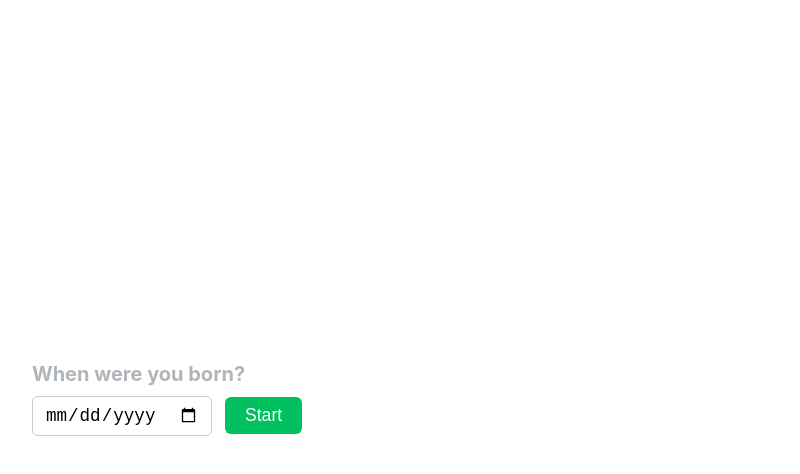
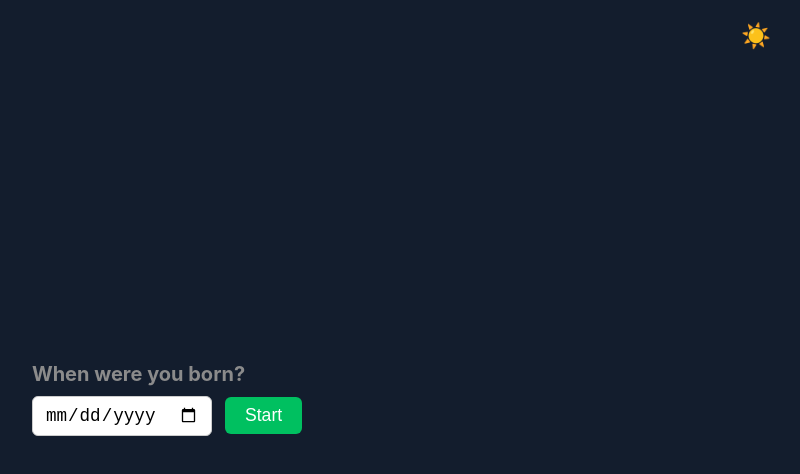
Before and after one commit to sk9hi/sk9hi.github.io, a plain HTML site: page age.html in a window 1280 px wide. Shown: the whole page, without its empty margins (473-1273 px from the left). Drawn offline with nearby package versions, Linux system fonts and the light colour scheme.

Commit message:
updated age timer

```diff
--- a/age.html
+++ b/age.html
@@ -5,22 +5,20 @@
     <title>Real-Time Age Timer</title>
     <meta name="viewport" content="width=device-width, initial-scale=1" />
 
-    <!-- page-only stylesheet -->
     <link rel="stylesheet" href="/assets/age.css" />
-
-    <!-- favicon (already in the repo root) -->
     <link rel="icon" type="image/png" sizes="32x32" href="/favicon.png" />
     <link rel="apple-touch-icon" href="/favicon.png" />
 
-    <!-- jQuery + timer logic -->
     <script src="https://code.jquery.com/jquery-3.6.4.min.js"></script>
     <script defer src="/assets/age.js"></script>
   </head>
   <body>
+    <!-- theme switcher -->
+    <button id="theme-btn" aria-label="Toggle light / dark mode"></button>
+
     <!-- birth-date prompt -->
     <form id="choose" style="display: none">
       <h1 class="age-label">When were you born?</h1>
-
       <footer>
         <input type="date" id="dob-input" required />
         <button id="submit">Start</button>
--- a/assets/age.css
+++ b/assets/age.css
@@ -1,4 +1,4 @@
-/* =====  RESET  ===== */
+/* =========  RESET  ========= */
 * {
   box-sizing: border-box;
   margin: 0;
@@ -9,20 +9,56 @@ body {
   height: 100%;
 }
 
-/* =====  LAYOUT  ===== */
+/* =========  COLOR THEME VARS  ========= */
+body {
+  /* ----- dark mode (default) ----- */
+  --bg: #131d2d;
+  --text: #f7f7f7;
+  --heading: #f7f7f7;
+  --label: #8b8b8b;
+  --accent: #00c060;
+}
+
+/* light-mode overrides */
+body.light {
+  --bg: #ffffff;
+  --text: #131d2d;
+  --heading: #131d2d;
+  --label: #b0b5b9;
+}
+
+/* =========  LAYOUT  ========= */
 body {
   display: flex;
   flex-direction: column;
   align-items: center;
   justify-content: center;
   font-family: "Inter", "Avenir", Helvetica, Arial, sans-serif;
-  background: #fff;
+  background: var(--bg);
+  color: var(--text);
   -webkit-font-smoothing: antialiased;
 }
 
-/* =====  AGE COMPONENT  ===== */
+/* =========  THEME TOGGLE  ========= */
+#theme-btn {
+  position: fixed;
+  top: 1rem;
+  right: 1rem;
+  background: none;
+  border: none;
+  font-size: 1.5rem;
+  line-height: 1;
+  cursor: pointer;
+  color: var(--text);
+  transition: opacity 0.2s;
+}
+#theme-btn:hover {
+  opacity: 0.8;
+}
+
+/* =========  AGE COMPONENT  ========= */
 .age-label {
-  color: #b0b5b9;
+  color: var(--label);
   font-size: 1.25rem;
   line-height: 1;
   margin-bottom: 0.25rem;
@@ -30,7 +66,7 @@ body {
 .count {
   font-size: 6rem;
   font-weight: 700;
-  color: #131d2d;
+  color: var(--heading);
   line-height: 1;
 }
 .count sup {
@@ -38,7 +74,7 @@ body {
   margin-left: 6px;
 }
 
-/* =====  FORM ELEMENTS  ===== */
+/* =========  FORM ELEMENTS  ========= */
 #choose footer {
   margin-top: 0.75rem;
 }
@@ -50,7 +86,7 @@ input[type="date"] {
   margin-right: 0.5rem;
 }
 button {
-  background: #00c060;
+  background: var(--accent);
   border: none;
   color: #fff;
   padding: 0.5rem 1.25rem;
--- a/assets/age.js
+++ b/assets/age.js
@@ -1,8 +1,7 @@
-/* Real-Time Age Timer
-   – simple, full-screen version                                   */
+/* Real-Time Age Timer with theme switcher */
 
 $(document).ready(function () {
-  /* ---------- helpers ---------- */
+  /* ----------  Age logic  ---------- */
   function saveDOB(d) {
     localStorage.setItem("dob", d.getTime());
   }
@@ -11,12 +10,11 @@ $(document).ready(function () {
     return ts ? new Date(parseInt(ts)) : null;
   }
   function splitAge(dob) {
-    const years = (Date.now() - dob) / 31_556_900_000; // avg ms in a year
+    const years = (Date.now() - dob) / 31_556_900_000; // average ms / year
     const [major, minor] = years.toFixed(9).split(".");
     return { major, minor };
   }
 
-  /* ---------- rendering ---------- */
   function startTimer() {
     const dob = loadDOB();
     $("#choose").hide();
@@ -27,13 +25,11 @@ $(document).ready(function () {
       $("#age").html(`${age.major}<sup>.${age.minor}</sup>`);
     }, 100);
   }
-
   function showPrompt() {
     $("#choose").show();
   }
 
-  /* ---------- events ---------- */
-  $("#submit").on("click", function (e) {
+  $("#submit").on("click", (e) => {
     e.preventDefault();
     const val = $("#dob-input").val();
     if (!val) return;
@@ -41,6 +37,28 @@ $(document).ready(function () {
     startTimer();
   });
 
-  /* ---------- init ---------- */
   loadDOB() ? startTimer() : showPrompt();
+
+  /* ----------  Theme switcher  ---------- */
+  const THEME_KEY = "theme";
+
+  function applyTheme(theme) {
+    if (theme === "light") {
+      $("body").addClass("light");
+      $("#theme-btn").text("🌙"); // moon icon = go dark next
+    } else {
+      $("body").removeClass("light");
+      $("#theme-btn").text("☀️"); // sun icon = go light next
+    }
+  }
+  function currentTheme() {
+    return localStorage.getItem(THEME_KEY) || "dark";
+  }
+  applyTheme(currentTheme());
+
+  $("#theme-btn").on("click", () => {
+    const next = $("body").hasClass("light") ? "dark" : "light";
+    localStorage.setItem(THEME_KEY, next);
+    applyTheme(next);
+  });
 });
```
Also changed, not shown: index.html (+2 -2 lines).
